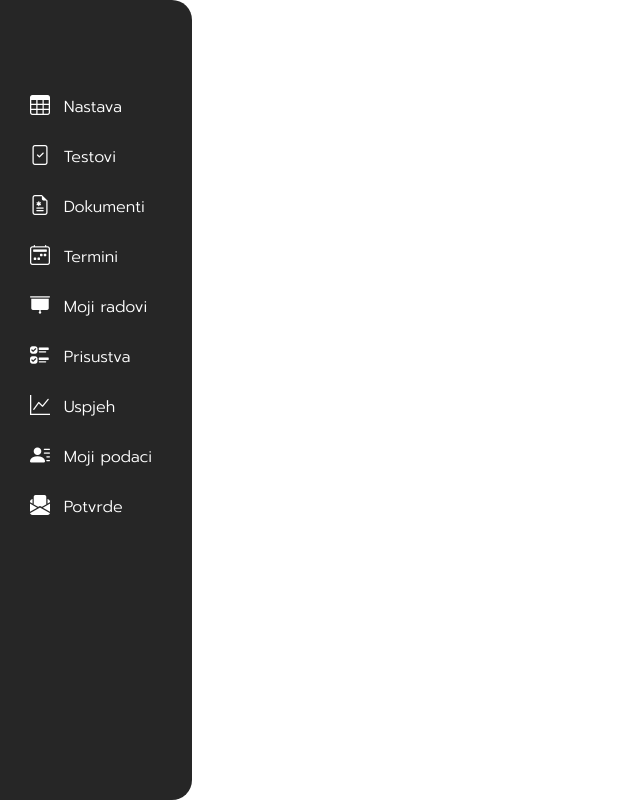
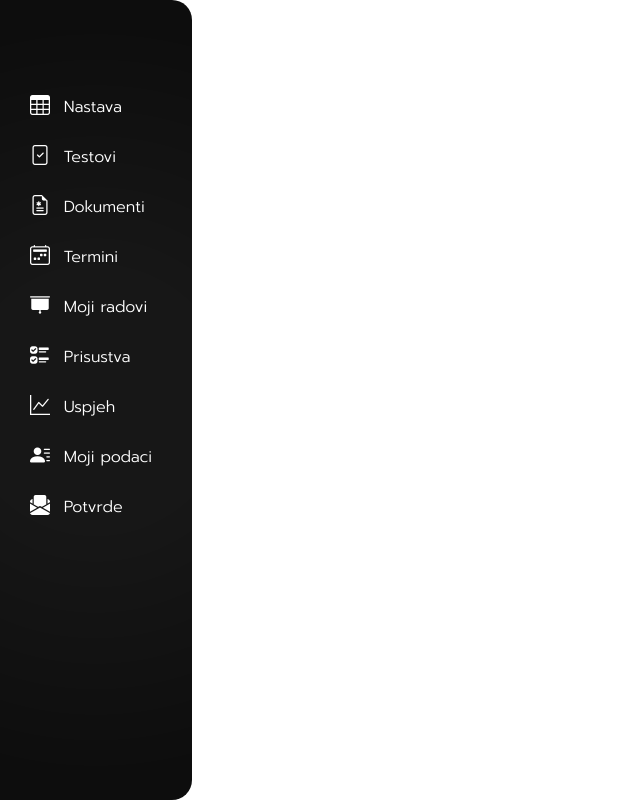
Before and after one commit to tare99/DLWMSNew, an Angular app: page / in a window 1280 px wide. Shown: the whole page, without its empty margins (0-640 px from the left). Built offline with nearby package versions, Linux system fonts and the light colour scheme.

Commit message:
styled the navbar

```diff
--- a/src/app/components/navbar/navbar.component.css
+++ b/src/app/components/navbar/navbar.component.css
@@ -4,26 +4,44 @@
   width: 15%;
   border-bottom-right-radius: 20px;
   border-top-right-radius: 20px;
-  background-color: rgba(0, 0, 0, 0.85);
+  background:radial-gradient(circle, rgba(0,0,0,0.9108018207282913) 30%, rgba(0,0,0,0.9472163865546218) 92%);
 }
-#navbar a{
-  color: white;
+a{
+  position: relative;
+  cursor: pointer;
+  color: #ffffff;
   height: 50px;
   line-height: 30px;
   display: block;
   padding-left: 30px;
   padding-top: 10px;
   text-decoration: none;
-  transition-property: background-color;
-  transition-duration: 0.4s;
-  border-bottom-left-radius: 20px;
-  border-top-left-radius: 20px;
+  transition: background-color 0.4s, transform 0.4s;
 }
 
-#navbar a:hover{
-  background-color: gray;
-  cursor: pointer;
-  border-left: 2px solid gray;
+a:hover{
+  background-color: rgba(128, 128, 128, 0.3);
+}
+a:hover > i{
+  color: #158ad8;
+}
+
+a::before{
+  content: '';
+  position: absolute;
+  top: 0;
+  left: 0;
+  height: 100%;
+  width: 3px;
+  background-color: #158ad8;
+  opacity: 0;
+  transform: scaleY(0);
+  transition: opacity 0.4s, transform 0.8s;
+}
+
+a:hover::before{
+  opacity: 1;
+  transform: scaleY(1);
 }
 
 #container{
```
Also changed, not shown: src/app/components/Lays-Logo.png (deleted).
